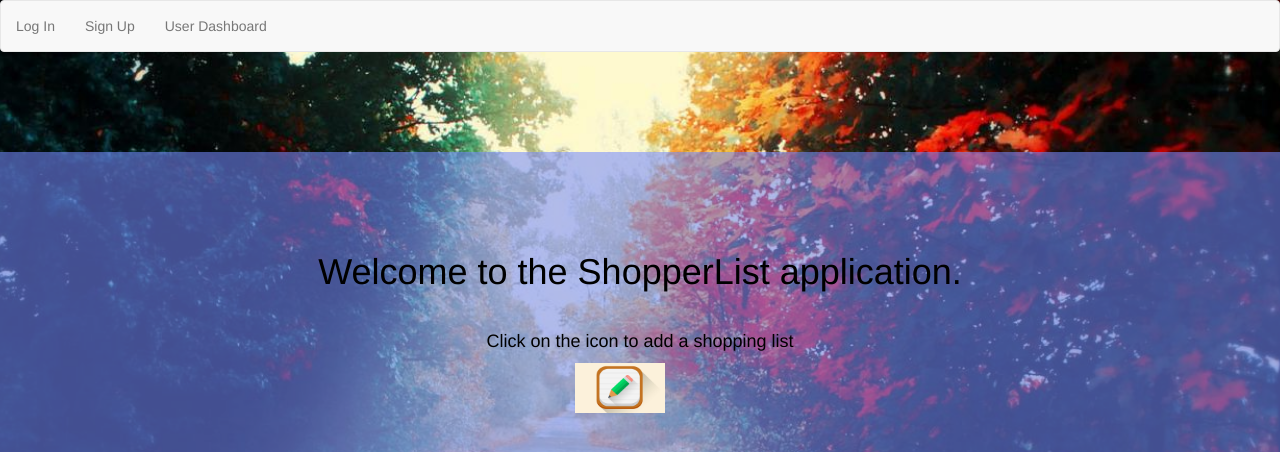
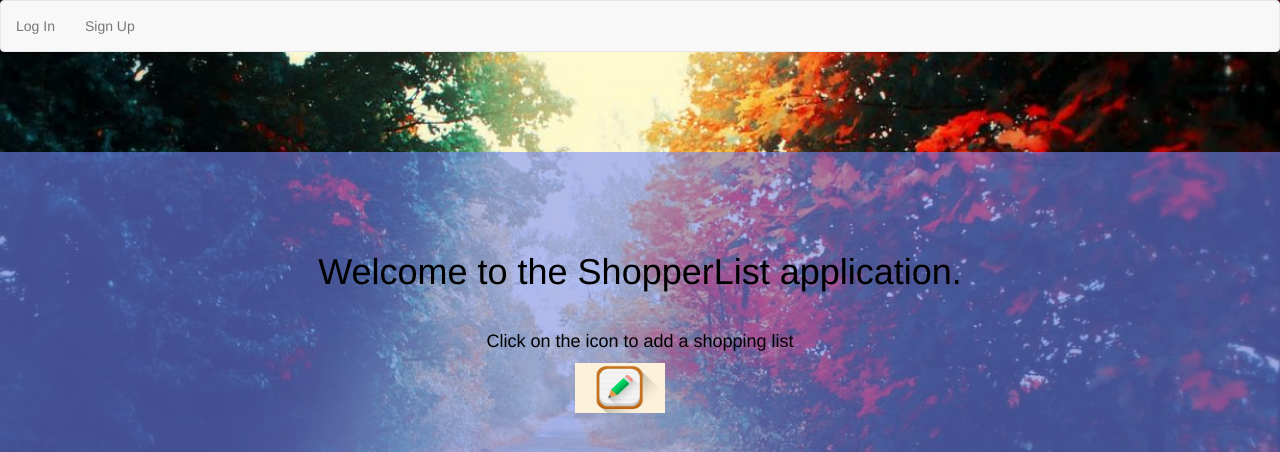
Before and after one commit to ThubiMaina/Andela-ShoppersList, a Flask app: page / in a window 1280 px wide. Shown: the top 452 px of the page. Run offline with Flask 2, Linux system fonts and the light colour scheme; some libraries are stand-ins or nearby versions.

Commit message:
update urls

```diff
--- a/templates/home.html
+++ b/templates/home.html
@@ -34,7 +34,7 @@
     <ul class="nav navbar-nav">
       <li><a href="/login">Log In</a></li>
       <li><a href="/signup">Sign Up</a></li>
-      <li><a href="/dashboard">User Dashboard</a></li>
+
     </ul>
   </nav>
 
```
